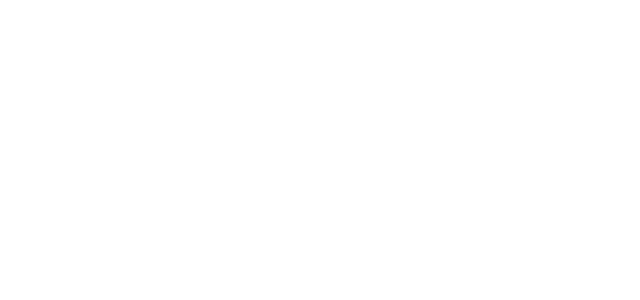
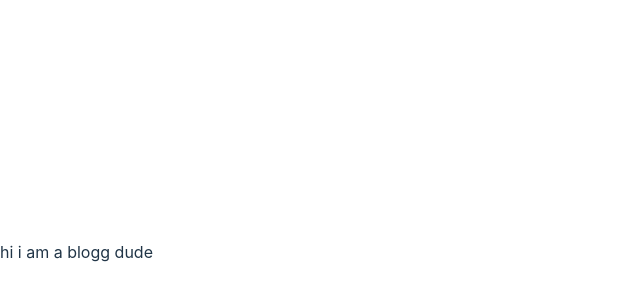
Before and after one commit to ashish07-07/blogging-website, a React (Vite) app in the folder frontend/: page /blog in a window 1280 px wide. Shown: the part 148-448 px from the top of the page, without its empty margins (0-640 px from the left). Built offline with nearby package versions, Linux system fonts and the light colour scheme.

Commit message:
added token in local storage

```diff
--- a/frontend/src/components/Auth.tsx
+++ b/frontend/src/components/Auth.tsx
@@ -19,12 +19,12 @@ export function Auth({ type }: { type: "signup" | "signin" }) {
         postInput
       );
 
-      const JWT = response.data;
+      const JWT = response.data.jwt;
       localStorage.setItem("token", JWT);
 
       console.log(JWT);
 
-      navigate("token", JWT);
+      navigate("/blog");
     } catch (e) {
       alert("Error while signup");
       console.log(e);
--- a/frontend/src/pages/Blog.tsx
+++ b/frontend/src/pages/Blog.tsx
@@ -1,3 +1,3 @@
 export function Blog() {
-  return <div></div>;
+  return <div>hi i am a blogg dude </div>;
 }
```
